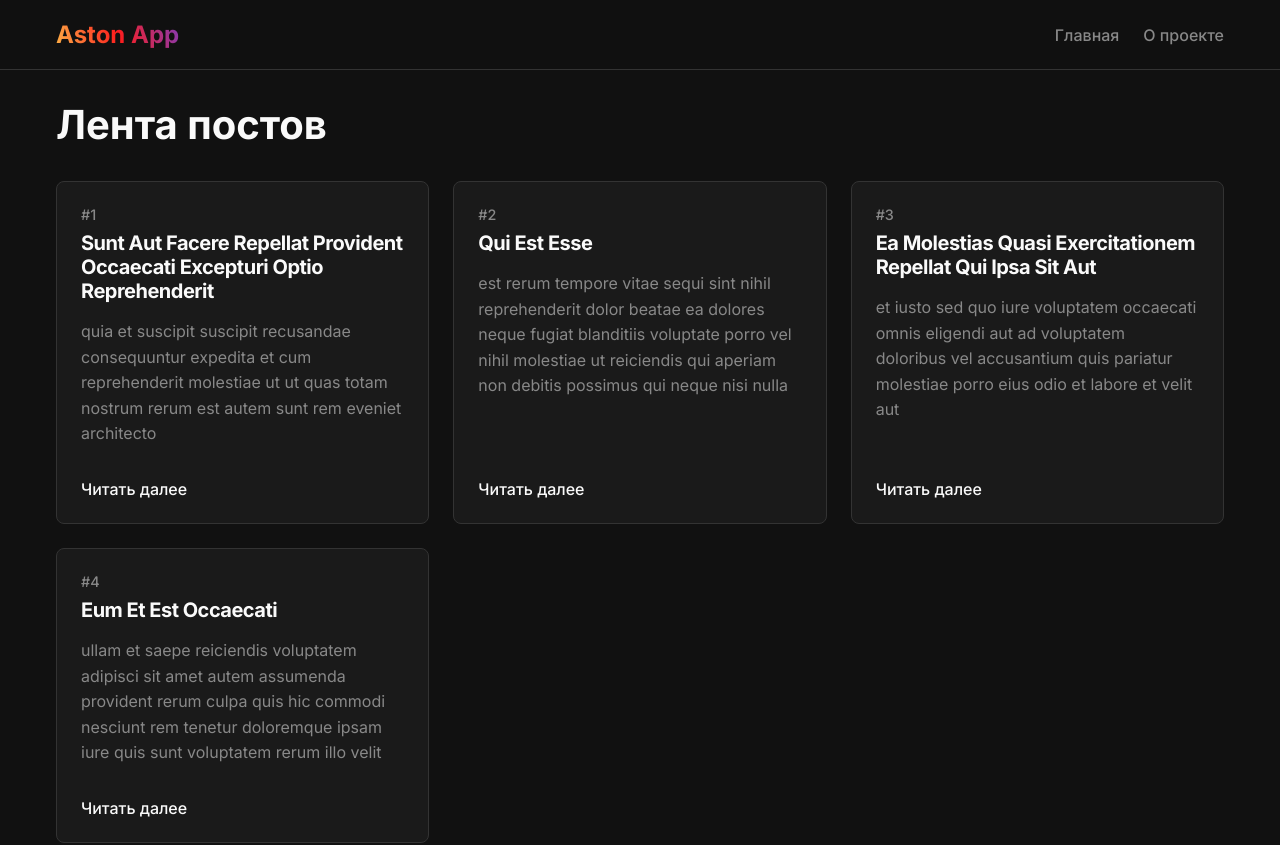
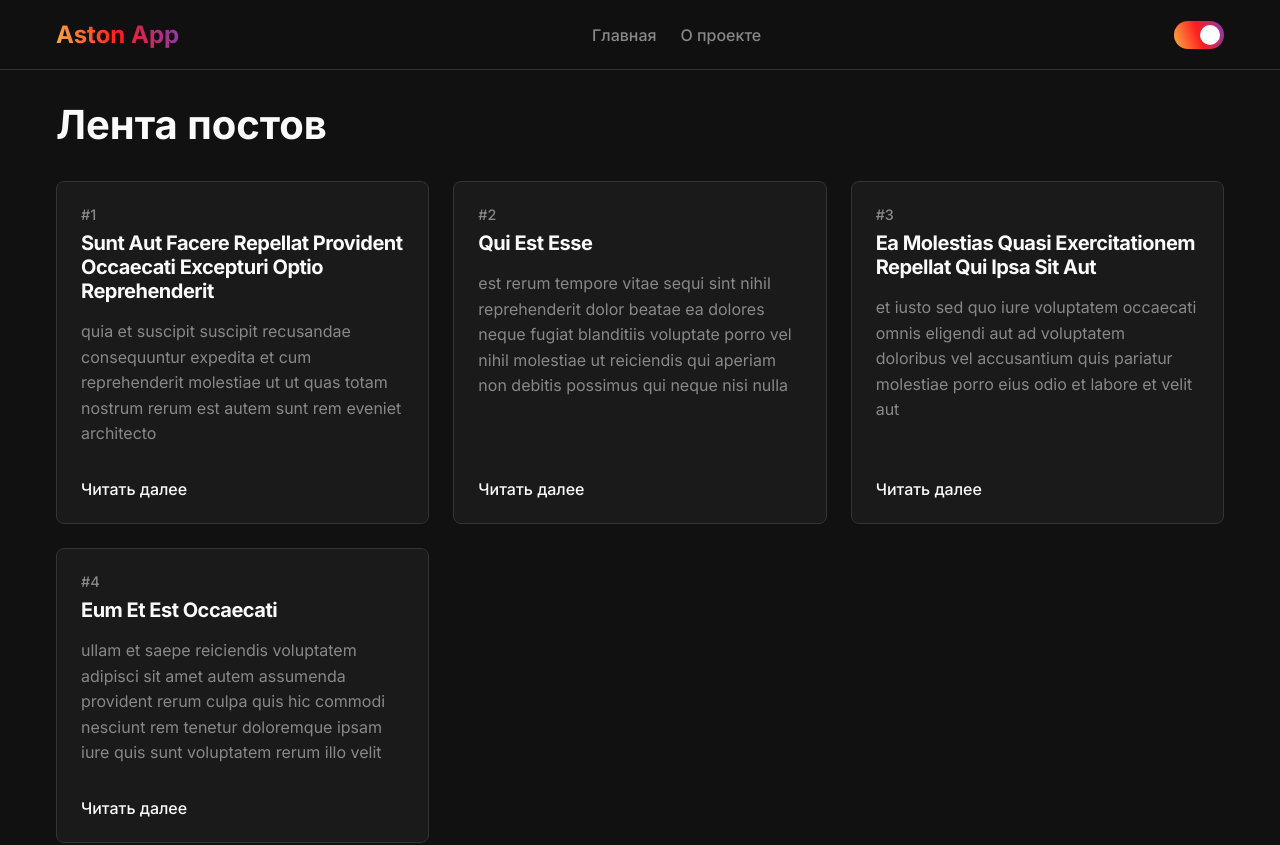
Before and after one commit to shxnxdwn/aston, a React (Vite) app: page / in a window 1280 px wide. Shown: the top 845 px of the page. Built offline with nearby package versions, Linux system fonts and the light colour scheme.

Commit message:
feat: add light theme

```diff
--- a/src/app/styles/index.css
+++ b/src/app/styles/index.css
@@ -25,3 +25,8 @@ a {
   color: inherit;
   text-decoration: none;
 }
+
+.theme-light {
+  color: #111111;
+  background-color: #FAFAFA;
+}
--- a/src/features/ThemeSwitcher/ui/ThemeSwitcher.module.css
+++ b/src/features/ThemeSwitcher/ui/ThemeSwitcher.module.css
@@ -0,0 +1,44 @@
+.change {
+  position: relative;
+  display: inline-block;
+  width: 50px;
+  height: 28px;
+}
+
+.change input {
+  opacity: 0;
+  width: 0;
+  height: 0;
+}
+
+.slider {
+  position: absolute;
+  cursor: pointer;
+  top: 0;
+  left: 0;
+  right: 0;
+  bottom: 0;
+  background-color: #333333;
+  border-radius: 28px;
+  transition: background-color 0.4s ease;
+}
+
+.slider::before {
+  content: '';
+  position: absolute;
+  left: 4px;
+  bottom: 4px;
+  height: 20px;
+  width: 20px;
+  background-color: white;
+  border-radius: 50%;
+  transition: transform 0.4s ease;
+}
+
+input:checked + .slider {
+  background-image: linear-gradient(250deg, #833AB4 0%, #FD1D1D 50%, #FCB045 100%);
+}
+
+input:checked + .slider::before {
+  transform: translateX(22px);
+}
--- a/src/features/ThemeSwitcher/ui/ThemeSwitcher.tsx
+++ b/src/features/ThemeSwitcher/ui/ThemeSwitcher.tsx
@@ -8,9 +8,14 @@ const ThemeSwitcher = () => {
   const {theme, changeTheme} = useTheme();
 
   return (
-    <button onClick={changeTheme}>
-      Сменить тему (текущая: {theme === Theme.Light ? 'Светлая' : 'Темная'})
-    </button>
+    <label className={styles.change}>
+      <input
+        type="checkbox"
+        checked={theme === Theme.Dark}
+        onChange={changeTheme}
+      />
+      <span className={styles.slider}></span>
+    </label>
   );
 };
 
--- a/src/widgets/LayoutFooter/ui/LayoutFooter.module.css
+++ b/src/widgets/LayoutFooter/ui/LayoutFooter.module.css
@@ -1,7 +1,6 @@
 .footer {
   width: 100%;
   height: 80px;
-  border-top: 1px solid #333333;
   margin-top: auto;
 }
 
@@ -19,3 +18,11 @@
   color: #888888;
   font-size: 0.9rem;
 }
+
+.theme-light .footer {
+  border-top: 1px solid #DDDDDD;
+}
+
+.theme-light .container p {
+  color: #777777;
+}
--- a/src/widgets/LayoutHeader/ui/LayoutHeader.module.css
+++ b/src/widgets/LayoutHeader/ui/LayoutHeader.module.css
@@ -48,3 +48,16 @@
 .nav a:hover {
   color: #FAFAFA;
 }
+
+.theme-light .header {
+  background-color: rgba(250, 250, 250, 0.8);
+  border-bottom: 1px solid #DDDDDD;
+}
+
+.theme-light .nav a {
+  color: #777777;
+}
+
+.theme-light .nav a:hover {
+  color: #111111;
+}
--- a/src/widgets/LayoutHeader/ui/LayoutHeader.tsx
+++ b/src/widgets/LayoutHeader/ui/LayoutHeader.tsx
@@ -1,4 +1,5 @@
 import styles from './LayoutHeader.module.css';
+import ThemeSwitcher from '../../../features/ThemeSwitcher';
 
 
 const LayoutHeader = () => {
@@ -10,6 +11,7 @@ const LayoutHeader = () => {
           <a href="#">Главная</a>
           <a href="#">О проекте</a>
         </nav>
+        <ThemeSwitcher />
       </div>
     </header>
   );
```
